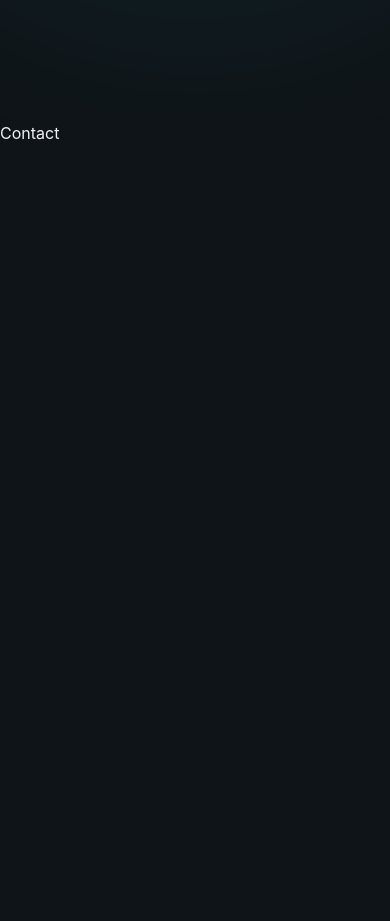
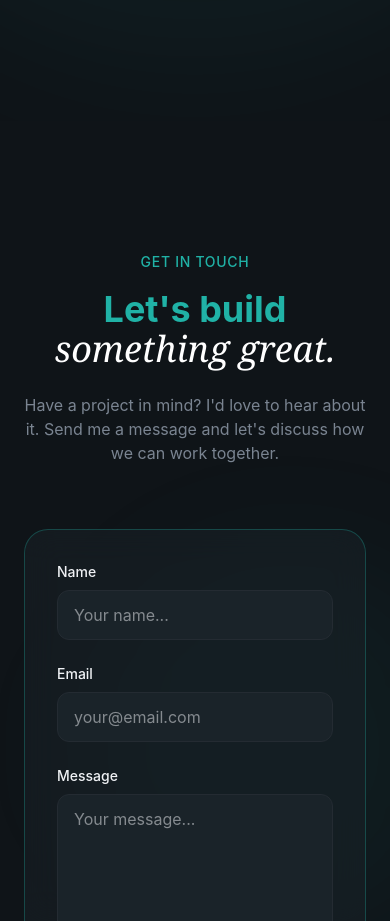
Before and after one commit to emmanuelcasiano/react-practice, a React (Vite) app in the folder portfolio-green/: page / in a window 390 px wide. Shown: the part 8780-9701 px from the top of the page. Before the commit the page ends 8925 px from the top, so only its background shows below. Built offline with nearby package versions, Linux system fonts and the light colour scheme.

Commit message:
feat(contact): add contact section with UI, animations, and EmailJS integration

```diff
--- a/portfolio-green/package.json
+++ b/portfolio-green/package.json
@@ -10,6 +10,7 @@
     "preview": "vite preview"
   },
   "dependencies": {
+    "@emailjs/browser": "^4.4.1",
     "@tailwindcss/vite": "^4.2.1",
     "lucide-react": "^0.576.0",
     "react": "^19.2.0",
--- a/portfolio-green/src/sections/Contact.jsx
+++ b/portfolio-green/src/sections/Contact.jsx
@@ -1,3 +1,195 @@
+import { Mail, Phone, MapPin, Send, CheckCircle, AlertCircle } from "lucide-react";
+import { Button } from "@/components/Button";
+import { useState } from "react";
+import emailjs from "@emailjs/browser";
+
+const contactInfo = [
+    {
+        icon: Mail,
+        label: "Email",
+        value: "ec@example.com",
+        href: "mailto:ec@example.com",
+    },
+    {
+        icon: Phone,
+        label: "Phone",
+        value: "+1 (555) 123-4567",
+        href: "tel:+15551234567",
+    },
+    {
+        icon: MapPin,
+        label: "Location",
+        value: "Zamboanga Sibugay, Philippines",
+        href: "#",
+    },
+];
+
 export const Contact = () => {
-    return <section>Contact</section>;
+    const [formData, setFormData] = useState({
+        name: "",
+        email: "",
+        message: "",
+    });
+    const [isLoading, setIsLoading] = useState(false);
+    const [submitStatus, setSubmitStatus] = useState({
+        type: null, // 'success' or 'error'
+        message: "",
+    });
+
+    const handleSubmit = async (e) => {
+        e.preventDefault();
+
+        setIsLoading(true);
+        setSubmitStatus({ type: null, message: "" });
+        try {
+            const serviceId = import.meta.env.VITE_EMAILJS_SERVICE_ID;
+            const templateId = import.meta.env.VITE_EMAILJS_TEMPLATE_ID;
+            const publicKey = import.meta.env.VITE_EMAILJS_PUBLIC_KEY;
+
+            if (!serviceId || !templateId || !publicKey) {
+                throw new Error("EmailJS configuration is missing. Please check your environment variables.");
+            }
+
+            await emailjs.send(
+                serviceId,
+                templateId,
+                {
+                    name: formData.name,
+                    email: formData.email,
+                    message: formData.message,
+                },
+                publicKey,
+            );
+
+            setSubmitStatus({
+                type: "success",
+                message: "Message sent successfully! I'll get back to you soon.",
+            });
+            setFormData({ name: "", email: "", message: "" });
+        } catch (err) {
+            console.error("EmailJS error:", error);
+            setSubmitStatus({
+                type: "error",
+                message: error.text || "Failed to send message. Please try again later.",
+            });
+        } finally {
+            setIsLoading(false);
+        }
+    };
+    return (
+        <section id="contact" className="py-32 relative overflow-hidden">
+            <div className="absolute top-0 left-0 w-full h-full">
+                <div className="absolute top-1/4 left-1/4 w-96 h-96 bg-primary/5 rounded-full blur-3xl" />
+                <div className="absolute bottom-1/4 right-1/4 w-64 h-64 bg-highlight/5 rounded-full blur-3xl" />
+            </div>
+
+            <div className="container mx-auto px-6 relative z-10">
+                {/* Section Header */}
+                <div className="text-center max-w-3xl mx-auto mb-16">
+                    <span className="text-secondary-foreground text-sm font-medium tracking-wider uppercase animate-fade-in">Get In Touch</span>
+                    <h2 className="text-4xl md:text-5xl font-bold mt-4 mb-6 animate-fade-in animation-delay-100 text-secondary-foreground">
+                        Let's build <span className="font-serif italic font-normal text-white">something great.</span>
+                    </h2>
+                    <p className="text-muted-foreground animate-fade-in animation-delay-200">Have a project in mind? I'd love to hear about it. Send me a message and let's discuss how we can work together.</p>
+                </div>
+
+                <div className="grid lg:grid-cols-2 gap-12 max-w-5xl mx-auto">
+                    <div className="glass p-8 rounded-3xl border border-primary/30 animate-fade-in animation-delay-300">
+                        <form className="space-y-6" onSubmit={handleSubmit}>
+                            <div>
+                                <label htmlFor="name" className="block text-sm font-medium mb-2">
+                                    Name
+                                </label>
+                                <input
+                                    id="name"
+                                    type="text"
+                                    required
+                                    placeholder="Your name..."
+                                    value={formData.name}
+                                    onChange={(e) => setFormData({ ...formData, name: e.target.value })}
+                                    className="w-full px-4 py-3 bg-surface rounded-xl border border-border focus:border-primary focus:ring-1 focus:ring-primary outline-none transition-all"
+                                />
+                            </div>
+
+                            <div>
+                                <label htmlFor="email" type="email" className="block text-sm font-medium mb-2">
+                                    Email
+                                </label>
+                                <input
+                                    required
+                                    placeholder="your@email.com"
+                                    value={formData.email}
+                                    onChange={(e) => setFormData({ ...formData, email: e.target.value })}
+                                    className="w-full px-4 py-3 bg-surface rounded-xl border border-border focus:border-primary focus:ring-1 focus:ring-primary outline-none transition-all"
+                                />
+                            </div>
+
+                            <div>
+                                <label htmlFor="message" className="block text-sm font-medium mb-2">
+                                    Message
+                                </label>
+                                <textarea
+                                    rows={5}
+                                    required
+                                    value={formData.message}
+                                    onChange={(e) => setFormData({ ...formData, message: e.target.value })}
+                                    placeholder="Your message..."
+                                    className="w-full px-4 py-3 bg-surface rounded-xl border border-border focus:border-primary focus:ring-1 focus:ring-primary outline-none transition-all resize-none"
+                                />
+                            </div>
+
+                            <Button className="w-full" type="submit" size="lg" disabled={isLoading}>
+                                {isLoading ? (
+                                    <>Sending...</>
+                                ) : (
+                                    <>
+                                        Send Message
+                                        <Send className="w-5 h-5" />
+                                    </>
+                                )}
+                            </Button>
+
+                            {submitStatus.type && (
+                                <div
+                                    className={`flex items-center gap-3 p-4 rounded-xl ${submitStatus.type === "success" ? "bg-green-500/10 border border-green-500/20 text-green-400" : "bg-red-500/10 border border-red-500/20 text-red-400"}`}
+                                >
+                                    {submitStatus.type === "success" ? <CheckCircle className="w-5 h-5 shrink-0" /> : <AlertCircle className="w-5 h-5 shrink-0" />}
+                                    <p className="text-sm">{submitStatus.message}</p>
+                                </div>
+                            )}
+                        </form>
+                    </div>
+
+                    {/* Contact Info */}
+                    <div className="space-y-6 animate-fade-in animation-delay-400">
+                        <div className="glass rounded-3xl p-8">
+                            <h3 className="text-xl font-semibold mb-6">Contact Information</h3>
+                            <div className="space-y-4">
+                                {contactInfo.map((item, i) => (
+                                    <a key={i} href={item.href} className="flex items-center gap-4 p-4 rounded-xl hover:bg-surface transition-colors group">
+                                        <div className="w-12 h-12 rounded-xl bg-primary/10 flex items-center justify-center group-hover:bg-primary/20 transition-colors">
+                                            <item.icon className="w-5 h-5 text-primary" />
+                                        </div>
+                                        <div>
+                                            <div className="text-sm text-muted-foreground">{item.label}</div>
+                                            <div className="font-medium">{item.value}</div>
+                                        </div>
+                                    </a>
+                                ))}
+                            </div>
+                        </div>
+
+                        {/* Availability Card */}
+                        <div className="glass rounded-3xl p-8 border border-primary/30">
+                            <div className="flex items-center gap-3 mb-4">
+                                <span className="w-3 h-3 bg-green-500 rounded-full animate-pulse" />
+                                <span className="font-medium">Currently Available</span>
+                            </div>
+                            <p className="text-muted-foreground text-sm">I'm currently open to new opportunities and exciting projects. Whether you need a full-time engineer or a freelance consultant, let's talk!</p>
+                        </div>
+                    </div>
+                </div>
+            </div>
+        </section>
+    );
 };
```
Also changed, not shown: 1 other file (tests, documents, lock files or other folders).
